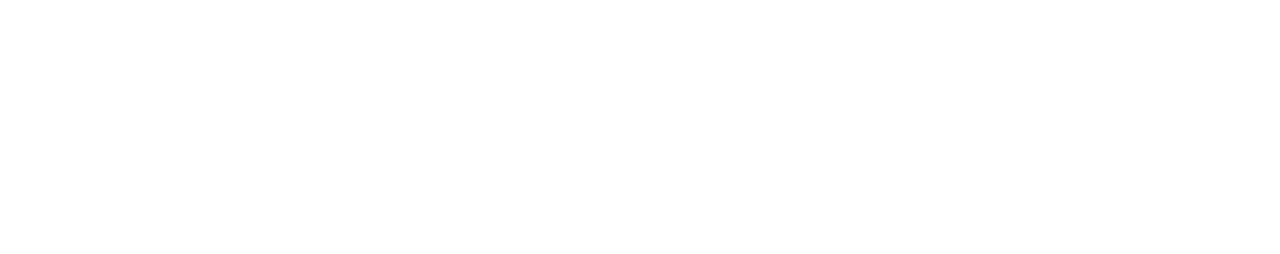
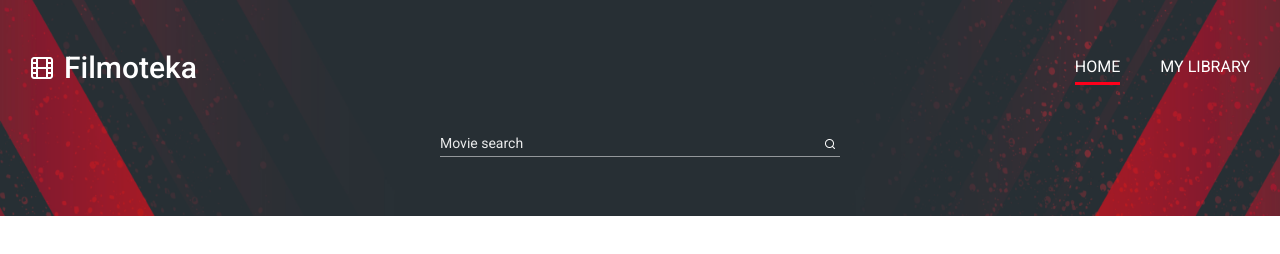
Before and after one commit to EugeneNikiforov/movies-app, a website built with Parcel: page src/index.html in a window 1280 px wide. Built offline with nearby package versions, Linux system fonts and the light colour scheme.

Commit message:
header murkup done

```diff
--- a/src/index.html
+++ b/src/index.html
@@ -10,7 +10,7 @@
     <link rel="stylesheet" href="./sass/index.scss" />
   </head>
   <body>
-
+    <include src='./partials/header.html'></include>
     <script type="module" src="./js/index.js"></script>
   </body>
 </html>
--- /dev/null
+++ b/src/js/header.js
@@ -0,0 +1,48 @@
+const { headerContainer,homeButton, libraryButton, libraryButtonContainer, movieSearchInputContainer, watchedButton, queueButton } = {
+  homeButton: document.querySelector('.home-nav-button'),
+  libraryButton: document.querySelector('.library-nav-button'),
+  libraryButtonContainer: document.querySelector('.library-button-container'),
+  movieSearchInputContainer: document.querySelector('.movie-search-input-container'),
+  watchedButton: document.querySelector('.watched-button'),
+  queueButton: document.querySelector('.queue-button'),
+  headerContainer: document.querySelector('.header-container'),
+};
+
+homeButton.addEventListener('click', homeButtonHandler);
+libraryButton.addEventListener('click', libraryButtonHandler);
+watchedButton.addEventListener('click', watchedButtonHandler);
+queueButton.addEventListener('click', queueButtonHandler);
+
+let headerSearchInput = true;
+headerSearchInput ? libraryButtonContainer.classList.add('hidden') : libraryButtonContainer.classList.remove('hidden');
+headerSearchInput ? headerContainer.classList.add('header-home-bg') : libraryButtonContainer.classList.add('header-library-bg');
+
+function homeButtonHandler(e) {
+  headerContainer.classList.add('header-home-bg')
+  headerContainer.classList.remove('header-library-bg')
+  libraryButtonContainer.classList.add('hidden');
+  movieSearchInputContainer.classList.remove('hidden');
+  homeButton.classList.add('active-nav-button');
+  libraryButton.classList.remove('active-nav-button');
+  headerSearchInput = true;
+}
+
+function libraryButtonHandler(e) {
+  headerContainer.classList.add('header-library-bg')
+  headerContainer.classList.remove('header-home-bg')
+  libraryButtonContainer.classList.remove('hidden');
+  movieSearchInputContainer.classList.add('hidden');
+  homeButton.classList.remove('active-nav-button');
+  libraryButton.classList.add('active-nav-button');
+  headerSearchInput = false;
+}
+
+function watchedButtonHandler(e) {
+  watchedButton.classList.add('library-active-button')
+  queueButton.classList.remove('library-active-button')
+}
+
+function queueButtonHandler(e) {
+  watchedButton.classList.remove('library-active-button')
+  queueButton.classList.add('library-active-button')
+}
--- a/src/js/index.js
+++ b/src/js/index.js
@@ -0,0 +1 @@
+import './header'
--- /dev/null
+++ b/src/partials/header.html
@@ -0,0 +1,23 @@
+<div class='header-container'>
+  <div class='header-nav-container'>
+    <div class='header-logo-container'>
+      <div class='logo-image'></div>
+      <span class='logo-title'>Filmoteka</span>
+    </div>
+    <div class='header-nav-button-container'>
+      <button type='button' class='header-nav-button active-nav-button home-nav-button'>home</button>
+      <button type='button' class='header-nav-button library-nav-button'>my library</button>
+    </div>
+  </div>
+  <div class='header-action-container'>
+    <div class='movie-search-input-container'>
+      <label>
+        <input type='text' placeholder='Movie search' class='movie-search-input'>
+      </label>
+    </div>
+    <div class='library-button-container'>
+      <button type='button' class='library-buttons library-active-button watched-button'>Watched</button>
+      <button type='button' class='library-buttons queue-button'>queue</button>
+    </div>
+  </div>
+</div>
--- a/src/sass/index.scss
+++ b/src/sass/index.scss
@@ -1,3 +1,4 @@
 @import './utils/variables';
 @import './base/common';
 @import './base/container';
+@import 'layout/header';
--- /dev/null
+++ b/src/sass/layout/_header.scss
@@ -0,0 +1,165 @@
+.header-container {
+  min-width: 320px;
+  height: 230px;
+  padding: 40px 20px;
+  background-repeat: no-repeat;
+  background-size: cover;
+}
+.header-home-bg {
+  background-image: url('../images/header/header-bg-mobile.png');
+}
+.header-library-bg {
+  background-image: url('../images/header/lib-bg-mobile.png');
+}
+.header-nav-container {
+  display: flex;
+  justify-content: space-between;
+}
+.logo-image {
+  min-width: 24px;
+  height: 24px;
+  background-image: url('../images/header/logo.png');
+  background-repeat: no-repeat;
+  background-size: contain;
+}
+.logo-title {
+  display: none;
+  font-weight: 500;
+  font-size: 12px;
+  line-height: 14px;
+}
+.header-nav-button-container {
+  display: flex;
+}
+.header-nav-button {
+  position: relative;
+  background: transparent;
+  border: none;
+  outline: none;
+  color: white;
+  text-transform: uppercase;
+  padding: 0;
+  display: flex;
+  justify-content: center;
+  align-items: center;
+}
+.home-nav-button {
+  margin-right: 40px;
+}
+.active-nav-button::after {
+  content: '';
+  width: 100%;
+  height: 3px;
+  background-color: #FF001B;
+  position: absolute;
+  left: 0;
+  bottom: 0;
+}
+.header-action-container {
+  display: flex;
+  justify-content: center;
+  align-items: center;
+  height: 100%;
+}
+.movie-search-input {
+  width: 280px;
+  background: transparent;
+  border: none;
+  outline: none;
+  border-bottom: 0.5px solid rgba(255,255,255, .5);
+  padding:5px 0;
+  font-weight: 400;
+  font-size: 14px;
+  line-height: 16px;
+  color: #FFFFFF;
+}
+.movie-search-input::placeholder{
+  font-weight: 400;
+  font-size: 14px;
+  line-height: 16px;
+  color: rgba(255,255,255, .9);
+}
+.movie-search-input-container {
+  position: relative;
+}
+.movie-search-input-container::after {
+  content: '';
+  position: absolute;
+  right: 1%;
+  bottom: 25%;
+  width: 12px;
+  height: 12px;
+  background-color: transparent;
+  background-image: url('../images/header/search.png');
+  background-size: contain;
+}
+.library-buttons {
+  width: 130px;
+  height: 45px;
+  border: 1px solid #FFFFFF;
+  border-radius: 5px;
+  outline: none;
+  background: transparent;
+  color: rgb(255,255,255);
+  text-transform: uppercase;
+  font-weight: 500;
+  font-size: 12px;
+  line-height: 16px;
+}
+.watched-button {
+  margin-right: 15px;
+}
+.library-active-button {
+  background: #FF6B01;
+  border: none;
+}
+.hidden {
+  display: none;
+}
+
+@media screen and (min-width: 768px) {
+  .header-container {
+    height: 216px;
+    background-size: cover;
+    padding: 45px 30px;
+  }
+  .header-home-bg {
+    background-image: url('../images/header/header-bg-tablet.png');
+  }
+  .header-library-bg {
+    background-image: url('../images/header/lib-bg-tablet.png');
+  }
+  .header-logo-container {
+    display: flex;
+    justify-content: center;
+    align-items: center;
+  }
+  .logo-title {
+    display: block;
+    color: white;
+    margin-left: 10px;
+    padding: 0;
+    font-weight: 500;
+    font-size: 30px;
+    line-height: 35px;
+  }
+  .movie-search-input {
+    width: 340px;
+  }
+}
+
+@media screen and (min-width: 1280px) {
+  .header-container {
+    background-size: cover;
+    padding: 50px 30px;
+  }
+  .header-home-bg {
+    background-image: url('../images/header/header-bg-pc.png');
+  }
+  .header-library-bg {
+    background-image: url('../images/header/lib-bg-pc.png');
+  }
+  .movie-search-input {
+    width: 400px;
+  }
+}
```
Also changed, not shown: src/images/header/header-bg-mobile.png (added), src/images/header/header-bg-pc.png (added), src/images/header/header-bg-tablet.png (added), src/images/header/lib-bg-mobile.png (added), src/images/header/lib-bg-pc.png (added), src/images/header/lib-bg-tablet.png (added), src/images/header/logo.png (added), src/images/header/search.png (added).
